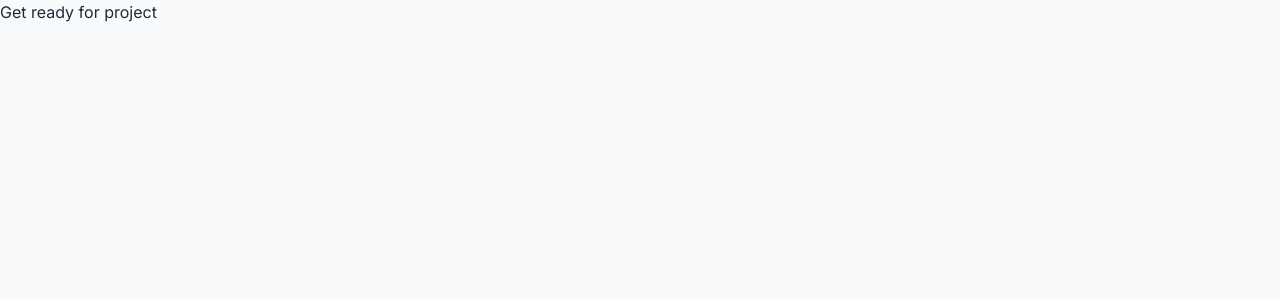
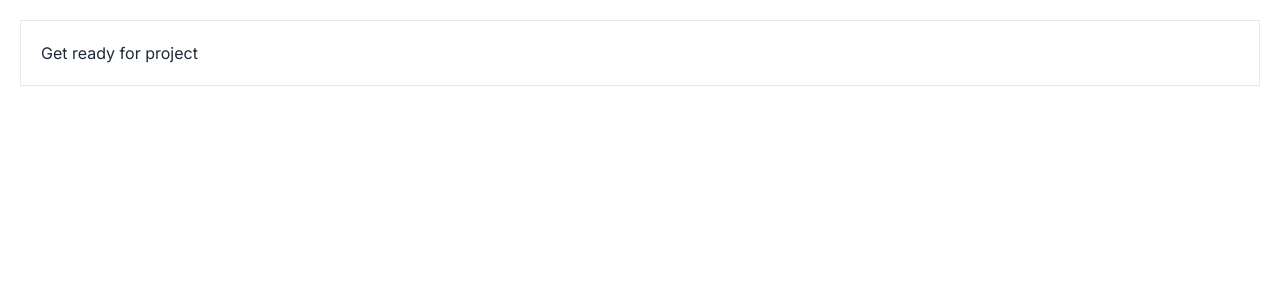
Before and after one commit to Iam-Zarif/picxabee, a Next.js app: page / in a window 1280 px wide. Shown: the top 300 px of the page. Built offline with nearby package versions, Linux system fonts and the light colour scheme.

Commit message:
create folder structure

```diff
--- a/src/app/globals.css
+++ b/src/app/globals.css
@@ -2,19 +2,6 @@
 @tailwind components;
 @tailwind utilities;
 
-@layer components {
-  .navBtn {
-    @apply hidden h-6 md:inline-flex cursor-pointer hover:scale-125 transition-all duration-150 ease-out;
-  }
+.my-container {
+  @apply w-full 2xl:max-w-screen-2xl mx-auto
 }
-
-.logo{
-  font-family: Comic Sans MS;
-  color: #024d47;
-  font-weight: bold;
-}
-.bee{
-  font-family: sans-serif;
-  color: #d8b105;
-
-}
--- a/src/app/layout.js
+++ b/src/app/layout.js
@@ -10,7 +10,11 @@ export const metadata = {
 export default function RootLayout({ children }) {
   return (
     <html lang="en">
-      <body className={inter.className}>{children}</body>
+      <body className={`${inter.className} `}>
+        <main className='my-container'>
+          {children}
+        </main>
+      </body>
     </html>
   )
 }
--- a/src/app/page.jsx
+++ b/src/app/page.jsx
@@ -1,8 +1,10 @@
 export default function Home() {
-  return(
+  return (
 
-    <div className='bg-gray-50 h-screen overflow-y-scroll scrollbar-hide'>
-     Get ready for project
+    <div>
+      <div className="border p-5 m-5">
+        Get ready for project
+      </div>
     </div>
 
   )
--- /dev/null
+++ b/src/app/profile/page.js
@@ -0,0 +1,9 @@
+const ProfilePage = () => {
+    return (
+        <div>
+            Profile page
+        </div>
+    );
+};
+
+export default ProfilePage;
```
